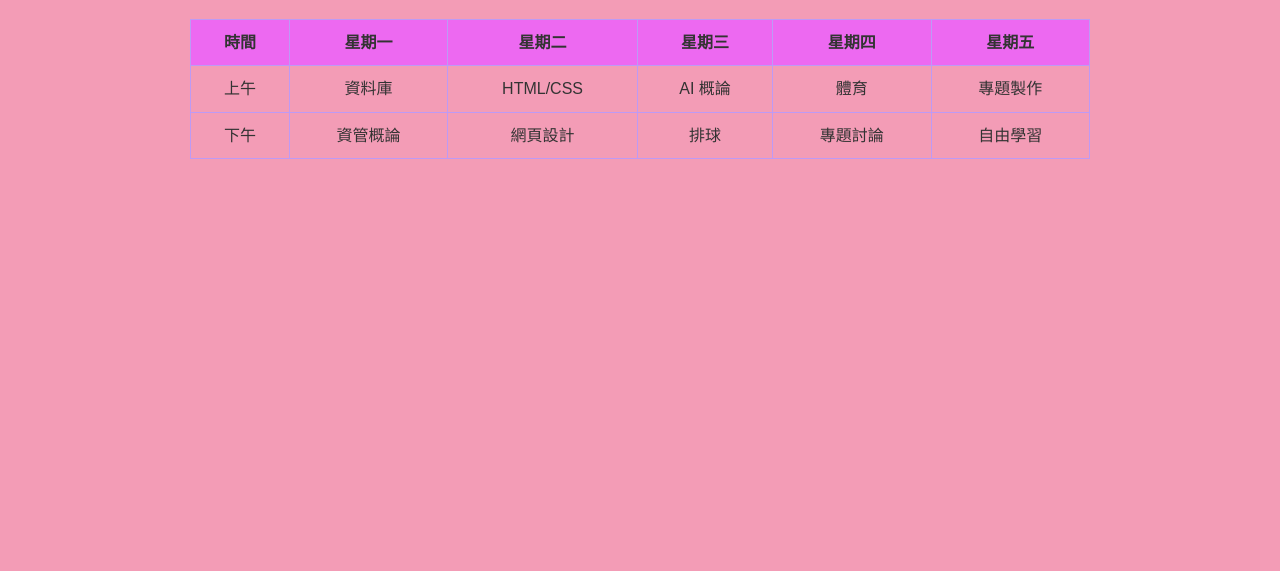
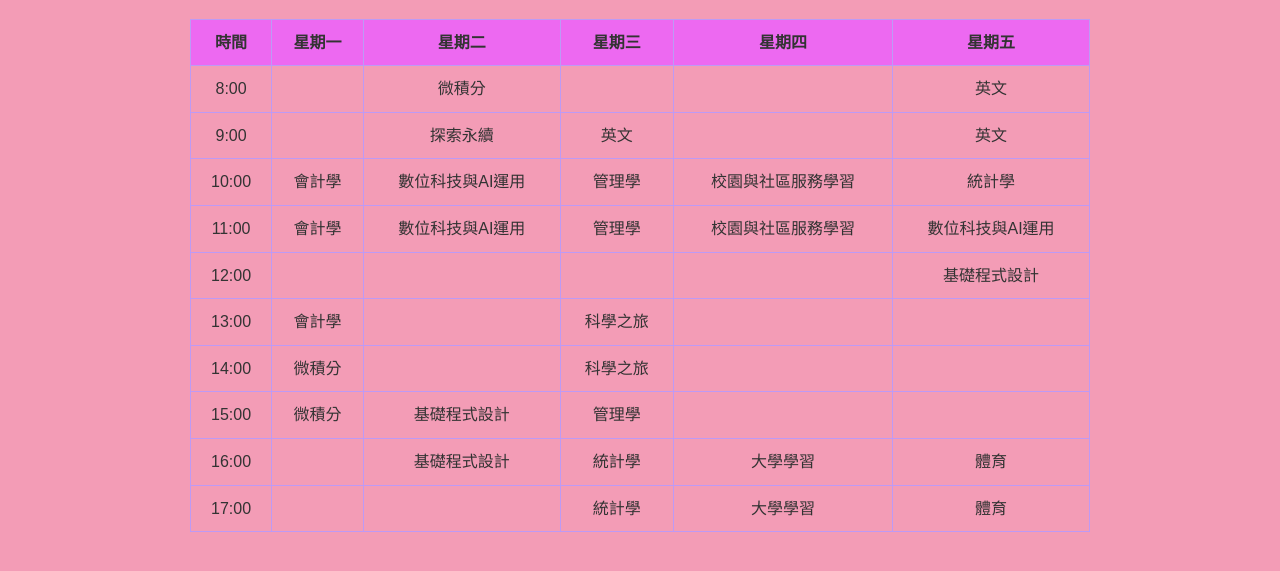
Before and after one commit to MOMO-Jerry/1017, a plain HTML site: page schedule.html in a window 1280 px wide. Shown: the part 125-696 px from the top of the page. Drawn offline with Linux system fonts and the light colour scheme.

Commit message:
Add files via upload

```diff
--- a/schedule.html
+++ b/schedule.html
@@ -20,11 +20,35 @@
         <th>時間</th><th>星期一</th><th>星期二</th><th>星期三</th><th>星期四</th><th>星期五</th>
       </tr>
       <tr>
-        <td>上午</td><td>資料庫</td><td>HTML/CSS</td><td>AI 概論</td><td>體育</td><td>專題製作</td>
+        <td>8:00</td><td></td><td>微積分</td><td></td><td></td><td>英文</td>
       </tr>
       <tr>
-        <td>下午</td><td>資管概論</td><td>網頁設計</td><td>排球</td><td>專題討論</td><td>自由學習</td>
+        <td>9:00</td><td></td><td>探索永續</td><td>英文</td><td></td><td>英文</td>
       </tr>
+      <tr>
+        <td>10:00</td><td>會計學</td><td>數位科技與AI運用</td><td>管理學</td><td>校園與社區服務學習</td><td>統計學</td>
+        </tr>
+      <tr>
+        <td>11:00</td><td>會計學</td><td>數位科技與AI運用</td><td>管理學</td><td>校園與社區服務學習</td><td>數位科技與AI運用</td>
+        </tr>
+      <tr>
+        <td>12:00</td><td></td><td></td><td></td><td></td><td>基礎程式設計</td>
+        </tr>
+      <tr>
+        <td>13:00</td><td>會計學</td><td></td><td>科學之旅</td><td></td><td></td>
+        </tr>
+      <tr>
+        <td>14:00</td><td>微積分</td><td></td><td>科學之旅</td><td></td><td></td>
+        </tr>
+      <tr>
+        <td>15:00</td><td>微積分</td><td>基礎程式設計</td><td>管理學</td><td></td><td></td>
+        </tr>
+      <tr>
+        <td>16:00</td><td></td><td>基礎程式設計</td><td>統計學</td><td>大學學習</td><td>體育</td>
+        </tr>
+      <tr>
+        <td>17:00</td><td></td><td></td><td>統計學</td><td>大學學習</td><td>體育</td>
+        </tr>
     </table>
   </div>
 </body>
```
Also changed, not shown: gallery.html (+10 -8 lines), images/差勁.jpg (added).
